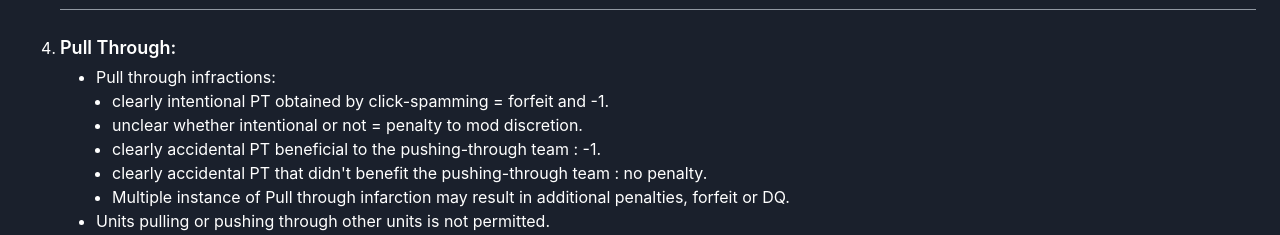
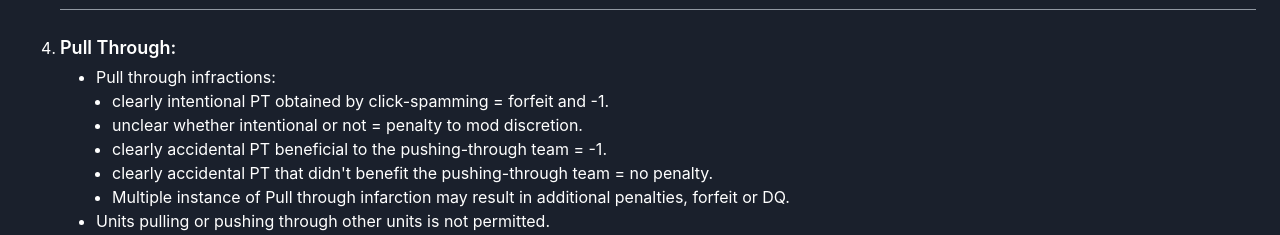
Before and after one commit to bobitsvetkov/tw-website, a React (Vite) app in the folder tw-project/: page /rules-info in a window 1280 px wide. Shown: the part 900-1135 px from the top of the page. Built offline with nearby package versions, Linux system fonts and the light colour scheme.

Commit message:
chore: fix punctuation error

```diff
--- a/tw-project/src/components/Rules and Info/RulesInfo.tsx
+++ b/tw-project/src/components/Rules and Info/RulesInfo.tsx
@@ -56,8 +56,8 @@ const RulesInfo: React.FC = () => {
                         <ListItem>Pull through infractions: <List styleType="disc" ml={4}>
                             <ListItem>clearly intentional PT obtained by click-spamming = forfeit and -1.</ListItem>
                             <ListItem>unclear whether intentional or not = penalty to mod discretion.</ListItem>
-                            <ListItem>clearly accidental PT beneficial to the pushing-through team : -1.</ListItem>
-                            <ListItem>clearly accidental PT that didn't benefit the pushing-through team : no penalty.</ListItem>
+                            <ListItem>clearly accidental PT beneficial to the pushing-through team = -1.</ListItem>
+                            <ListItem>clearly accidental PT that didn't benefit the pushing-through team = no penalty.</ListItem>
                             <ListItem>Multiple instance of Pull through infarction may result in additional penalties, forfeit or DQ.</ListItem>
                         </List>
                         </ListItem>
```
